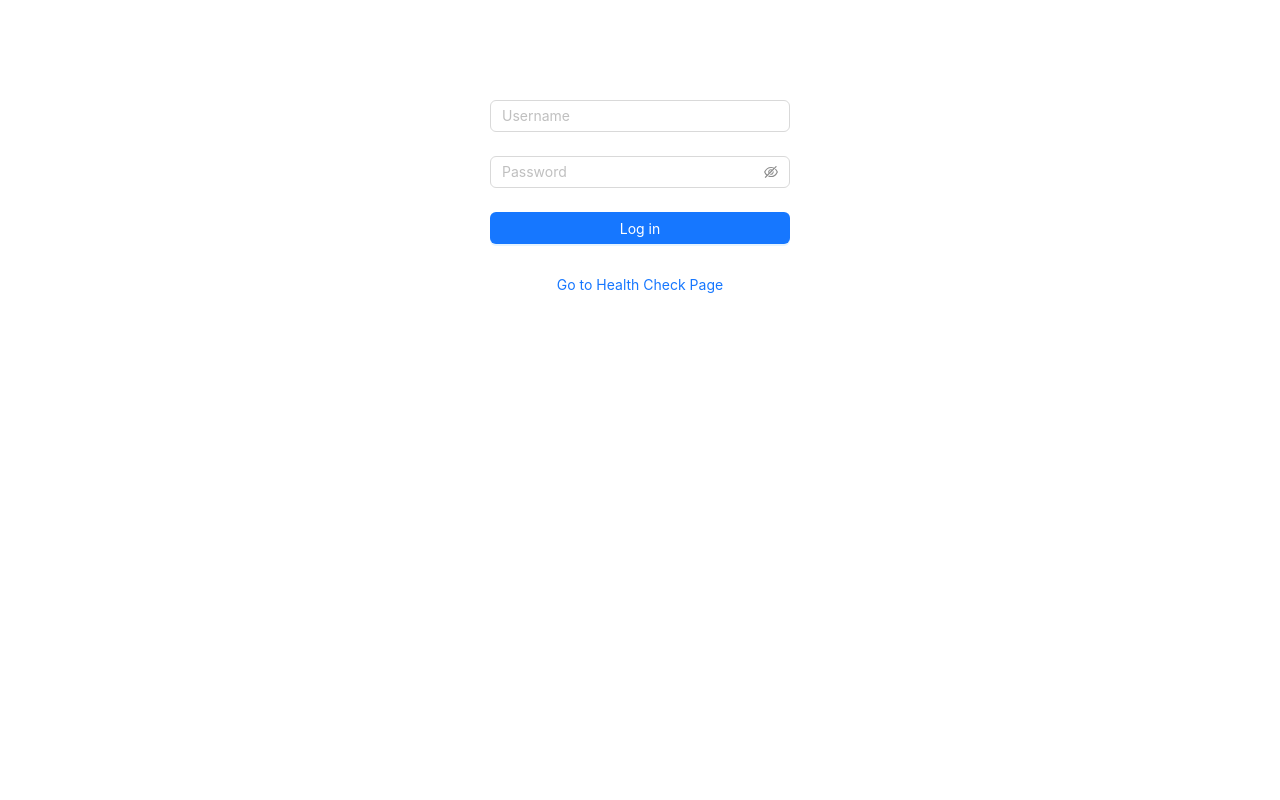
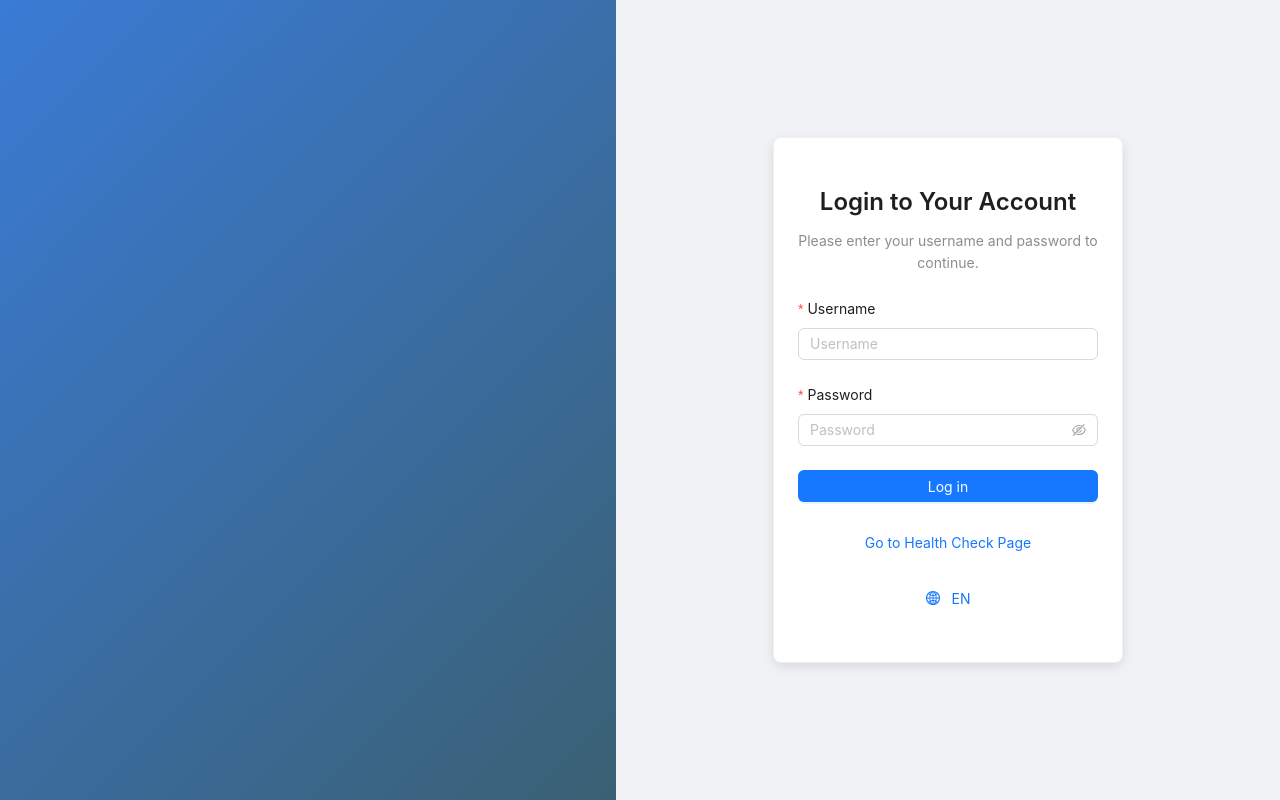
Before and after one commit to BuzzDyne/wms-frontend, a React (Create React App) app: page /login in a window 1280 px wide. Built offline with nearby package versions, Linux system fonts and the light colour scheme.

Commit message:
setup translations

```diff
--- a/package.json
+++ b/package.json
@@ -11,10 +11,15 @@
     "@types/node": "^16.18.118",
     "@types/react": "^18.3.12",
     "@types/react-dom": "^18.3.1",
+    "@types/react-i18next": "^8.1.0",
     "antd": "^5.21.6",
     "axios": "^1.7.7",
+    "i18next": "^23.16.5",
+    "i18next-browser-languagedetector": "^8.0.0",
     "react": "^18.3.1",
     "react-dom": "^18.3.1",
+    "react-i18next": "^15.1.1",
+    "react-responsive": "^10.0.0",
     "react-router-dom": "^6.27.0",
     "react-scripts": "5.0.1",
     "typescript": "^4.9.5",
--- a/src/App.tsx
+++ b/src/App.tsx
@@ -1,4 +1,4 @@
-import React from "react";
+import React, { Suspense } from "react";
 import {
   BrowserRouter as Router,
   Route,
@@ -10,6 +10,8 @@ import Dashboard from "./pages/Dashboard";
 import PrivateRoute from "./components/PrivateRoute";
 import { isAuthenticated } from "./services/auth";
 import HealthPage from "./pages/HealthPage";
+import { ConfigProvider, Spin } from "antd";
+import { AuthProvider } from "./context/AuthProvider";
 
 const routesConfig = [
   { path: "/login", element: <LoginPage />, private: false },
@@ -18,9 +20,34 @@ const routesConfig = [
   { path: "/lol", element: <div>lol</div>, private: true },
 ];
 
+// Pages
+const Page404 = React.lazy(() => import("./pages/Page404"));
+
 const App: React.FC = () => (
+  <ConfigProvider
+    theme={{
+      token: {
+        colorIcon: "#A9A9A9",
+      },
+    }}
+  >
     <Router>
+      <AuthProvider>
+        <Suspense
+          fallback={
+            <Spin
+              size="large"
+              style={{
+                display: "flex",
+                justifyContent: "center",
+                alignItems: "center",
+                height: "100vh",
+              }}
+            />
+          }
+        >
           <Routes>
+            <Route path="/404" element={<Page404 />} />
             {routesConfig.map((route, index) => (
               <Route
                 key={index}
@@ -37,11 +64,18 @@ const App: React.FC = () => (
             <Route
               path="*"
               element={
-          isAuthenticated() ? <Navigate to="/" /> : <Navigate to="/login" />
+                isAuthenticated() ? (
+                  <Navigate to="/" />
+                ) : (
+                  <Navigate to="/login" />
+                )
               }
             />
           </Routes>
+        </Suspense>
+      </AuthProvider>
     </Router>
+  </ConfigProvider>
 );
 
 export default App;
--- /dev/null
+++ b/src/context/AuthProvider.tsx
@@ -0,0 +1,24 @@
+import { useState, createContext, useEffect, ReactNode } from "react";
+
+interface AuthProviderProps {
+  children: ReactNode;
+}
+
+const AuthContext = createContext({});
+
+export const AuthProvider = ({ children }: AuthProviderProps) => {
+  const storedAuth = JSON.parse(localStorage.getItem("auth") || "{}");
+  const [auth, setAuth] = useState(storedAuth);
+
+  useEffect(() => {
+    localStorage.setItem("auth", JSON.stringify(auth));
+  }, [auth]);
+
+  return (
+    <AuthContext.Provider value={{ auth, setAuth }}>
+      {children}
+    </AuthContext.Provider>
+  );
+};
+
+export default AuthContext;
--- /dev/null
+++ b/src/i18next.js
@@ -0,0 +1,26 @@
+import i18n from "i18next";
+import { initReactI18next } from "react-i18next";
+import LanguageDetector from "i18next-browser-languagedetector";
+
+import en from "./locales/en.json";
+import id from "./locales/id.json";
+
+i18n
+  .use(LanguageDetector)
+  .use(initReactI18next)
+  .init({
+    resources: {
+      en: {
+        translation: en,
+      },
+      id: {
+        translation: id,
+      },
+    },
+    fallbackLng: "en",
+    interpolation: {
+      escapeValue: false,
+    },
+  });
+
+export default i18n;
--- /dev/null
+++ b/src/layout/DashboardLayout.module.css
@@ -0,0 +1,3 @@
+.customDrawer {
+  background-color: aqua;
+}
--- /dev/null
+++ b/src/locales/en.json
@@ -0,0 +1,18 @@
+{
+  "cartexblanche": "CartexBlanche",
+  "login": {
+    "popup": {
+      "success": "Login successful!",
+      "failed": "Login failed!"
+    },
+    "title": "Login to Your Account",
+    "description": "Please enter your username and password to continue.",
+    "username": "Username",
+    "password": "Password",
+    "loginButton": "Log in",
+    "healthPageLink": "Go to Health Check Page",
+    "usernameRequired": "Please input your username!",
+    "passwordRequired": "Please input your password!",
+    "toggleLanguage": "Switch to Indonesian"
+  }
+}
--- /dev/null
+++ b/src/locales/id.json
@@ -0,0 +1,18 @@
+{
+  "cartexblanche": "CartexBlanche",
+  "login": {
+    "popup": {
+      "success": "Login berhasil!",
+      "failed": "Login gagal!"
+    },
+    "title": "Masuk ke Akun Anda",
+    "description": "Masukkan nama pengguna dan kata sandi Anda untuk melanjutkan.",
+    "username": "Nama Pengguna",
+    "password": "Kata Sandi",
+    "loginButton": "Masuk",
+    "healthPageLink": "Pergi ke Halaman Cek Kesehatan",
+    "usernameRequired": "Harap masukkan nama pengguna!",
+    "passwordRequired": "Harap masukkan kata sandi!",
+    "toggleLanguage": "Beralih ke Bahasa Inggris"
+  }
+}
--- /dev/null
+++ b/src/pages/LoginPage.css
@@ -0,0 +1,44 @@
+.login-container {
+  display: flex;
+  min-height: 100vh;
+}
+
+.illustration-section {
+  flex: 1;
+  display: flex;
+  justify-content: center;
+  align-items: center;
+  /* Blueish gradient background */
+  background: linear-gradient(135deg, #3a7bd5, #3a6073);
+}
+
+.illustration {
+  max-width: 80%;
+  height: auto;
+  opacity: 0.8; /* Optional: Reduce opacity for better contrast with text */
+}
+
+.login-card-section {
+  flex: 1;
+  display: flex;
+  justify-content: center;
+  align-items: center;
+  padding: 24px;
+  background-color: #f0f2f5; /* Light background color for contrast */
+}
+
+/* Responsive styles for smaller screens */
+@media (max-width: 768px) {
+  .login-container {
+    flex-direction: column;
+  }
+
+  .illustration-section {
+    display: none;
+  }
+
+  .login-card-section {
+    width: 100%;
+    padding: 16px;
+  }
+}
--- a/src/pages/LoginPage.tsx
+++ b/src/pages/LoginPage.tsx
@@ -1,10 +1,16 @@
 import React, { useState } from "react";
-import { Button, Form, Input, message } from "antd";
+import { Button, Card, Form, Input, Typography, message } from "antd";
 import { login } from "../services/auth";
 import { useNavigate } from "react-router-dom";
 import { TOAST_DURATION } from "../utils/constant";
+import "./LoginPage.css";
+import { useTranslation } from "react-i18next";
+import { GlobalOutlined } from "@ant-design/icons";
+
+const { Title, Text } = Typography;
 
 const LoginPage: React.FC = () => {
+  const { t, i18n } = useTranslation(); // Destructure i18n for language change
   const navigate = useNavigate();
   const [loading, setLoading] = useState(false);
 
@@ -13,44 +19,86 @@ const LoginPage: React.FC = () => {
     // Mock authentication
     if (values.username === "user" && values.password === "user") {
       login("mock-token");
-      message.success("Login successful!", TOAST_DURATION);
+      message.success(t("login.popup.success"), TOAST_DURATION);
       navigate("/");
     } else {
-      message.error("Invalid username or password", TOAST_DURATION);
+      message.error(t("login.popup.failed"), TOAST_DURATION);
     }
     setLoading(false);
   };
 
+  const toggleLanguage = () => {
+    const currentLang = i18n.language;
+    const newLang = currentLang === "en" ? "id" : "en"; // Toggle between 'en' and 'id'
+    i18n.changeLanguage(newLang);
+  };
+
   return (
-    <>
-      <Form
-        onFinish={onFinish}
-        style={{ maxWidth: 300, margin: "0 auto", marginTop: "100px" }}
+    <div className="login-container">
+      <div className="illustration-section"></div>
+      <div className="login-card-section">
+        <Card
+          style={{
+            maxWidth: 350,
+            boxShadow: "0 4px 12px rgba(0, 0, 0, 0.1)",
+            borderRadius: "8px",
+          }}
         >
+          <Title level={3} style={{ textAlign: "center" }}>
+            {t("login.title")}
+          </Title>
+          <Text
+            type="secondary"
+            style={{ display: "block", textAlign: "center", marginBottom: 24 }}
+          >
+            {t("login.description")}
+          </Text>
+          <Form onFinish={onFinish} layout="vertical">
             <Form.Item
+              label={t("login.username")}
               name="username"
-          rules={[{ required: true, message: "Please input your username!" }]}
+              rules={[{ required: true, message: t("login.usernameRequired") }]}
             >
-          <Input placeholder="Username" />
+              <Input
+                placeholder={t("login.username")}
+                autoComplete="username"
+              />
             </Form.Item>
             <Form.Item
+              label={t("login.password")}
               name="password"
-          rules={[{ required: true, message: "Please input your password!" }]}
+              rules={[{ required: true, message: t("login.passwordRequired") }]}
             >
-          <Input.Password placeholder="Password" />
+              <Input.Password
+                placeholder={t("login.password")}
+                autoComplete="current-password"
+              />
             </Form.Item>
             <Form.Item>
               <Button type="primary" htmlType="submit" loading={loading} block>
-            Log in
+                {t("login.loginButton")}
               </Button>
             </Form.Item>
             <Form.Item>
               <Button block type="link" onClick={() => navigate("/health")}>
-            Go to Health Check Page
+                {t("login.healthPageLink")}
+              </Button>
+            </Form.Item>
+            <Form.Item>
+              <Button
+                block
+                type="link"
+                onClick={toggleLanguage}
+                style={{ display: "flex", justifyContent: "center" }}
+              >
+                <GlobalOutlined style={{ marginRight: 4 }} />
+                {i18n.language === "en" ? "ID" : "EN"}
               </Button>
             </Form.Item>
           </Form>
-    </>
+        </Card>
+      </div>
+    </div>
   );
 };
 
--- /dev/null
+++ b/src/pages/Page404.tsx
@@ -0,0 +1,34 @@
+import { Result, Button } from "antd";
+import { useNavigate } from "react-router-dom";
+
+const Page404 = () => {
+  const navigate = useNavigate();
+
+  const handleBackHome = () => {
+    navigate("/");
+  };
+
+  return (
+    <div
+      style={{
+        display: "flex",
+        justifyContent: "center",
+        alignItems: "center",
+        height: "100vh",
+      }}
+    >
+      <Result
+        status="404"
+        title="404"
+        subTitle="Sorry, the page you visited does not exist."
+        extra={
+          <Button type="primary" onClick={handleBackHome}>
+            Back Home
+          </Button>
+        }
+      />
+    </div>
+  );
+};
+
+export default Page404;
```
Also changed, not shown: src/index.tsx (+8 -6 lines), src/layout/DashboardLayout.tsx (+66 -18 lines), 1 other file (tests, documents, lock files or other folders). Lines whose indentation alone changed are shown as unchanged.
